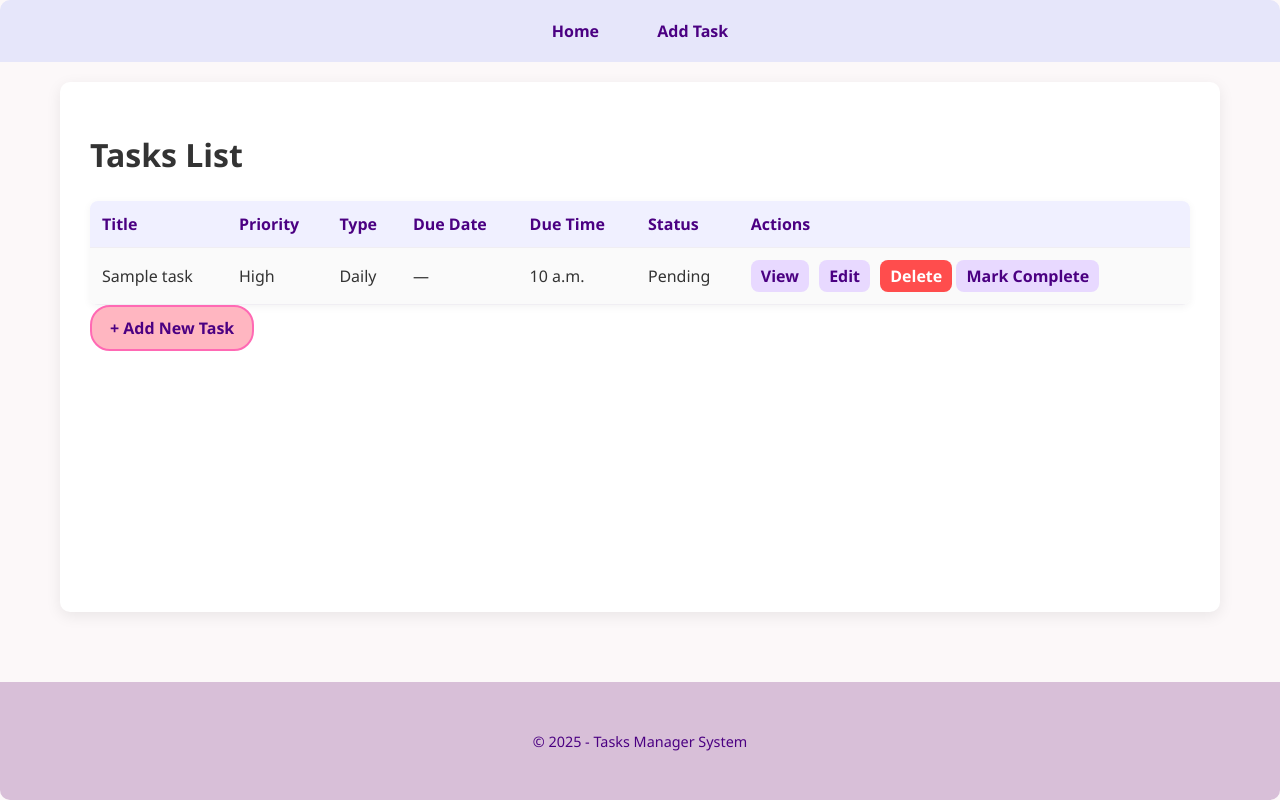
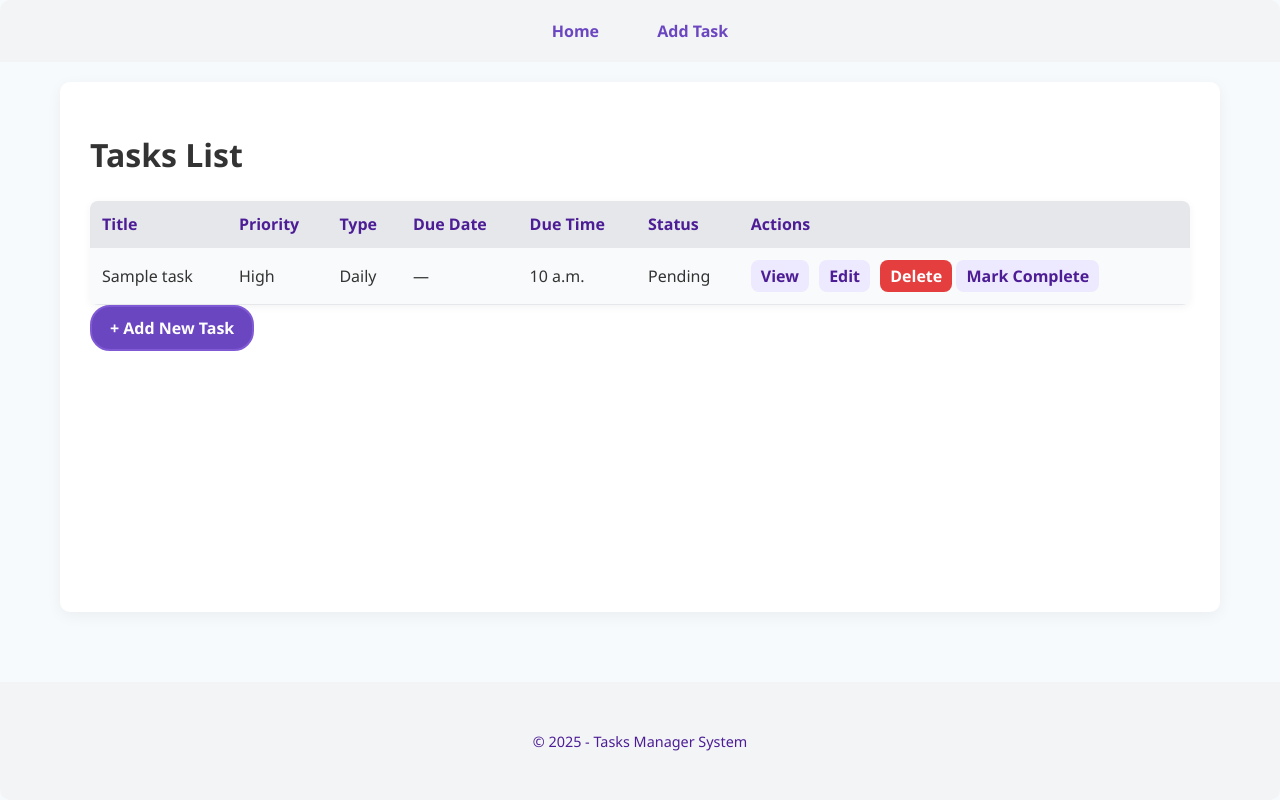
Before and after one commit to Bariqa1/taskproject, a Django app: page / in a window 1280 px wide. Run offline with Django 5.2, Linux system fonts and the light colour scheme; tables that the repository leaves empty hold one stand-in row (values such as "Sample post").

Commit message:
General updates and improvements

```diff
--- a/apps/static/css/styles.css
+++ b/apps/static/css/styles.css
@@ -3,7 +3,7 @@
 body {
     margin: 0;
     padding: 0;
-    background: #fcf8f9;
+    background: #F7FAFC;
     font-family: 'Segoe UI', Tahoma, Geneva, Verdana, sans-serif;
     color: #333;
 
@@ -14,14 +14,14 @@ body {
 }
 
 .status-done {
-    color: #0a8f34;
+    color: #38A169;
     font-weight: bold;
 }
 
 /* Form Styling */
 form label {
     font-weight: 600;
-    color: #4b0082;
+    color: #6B46C1;
 }
 
 form input,
@@ -30,7 +30,7 @@ form select {
     width: 100%;
     padding: 12px;
     margin-bottom: 15px;
-    border: 2px solid #eadaff;
+    border: 2px solid #E2E8F0;
     border-radius: 10px;
     font-size: 1rem;
     transition: border-color 0.2s ease;
@@ -39,14 +39,15 @@ form select {
 form input:focus,
 form textarea:focus,
 form select:focus {
-    border-color: #c77dff;
+    border-color: #6B46C1;
     outline: none;
-    box-shadow: 0 0 4px #d6b3ff;
+    box-shadow: 0 0 4px #C4B5FD;
 }
+
 /* ===== Links Styling ===== */
 
 a {
-    color: #4b0082;
+    color: #6B46C1;
     font-weight: bold;
     text-decoration: none;
     padding: 8px 12px;
@@ -55,15 +56,15 @@ a {
 }
 
 a:hover {
-    color: #ff69b4;
-    background: #fce1f1;
+    color: #4C1D95;
+    background: #EDE9FE;
 }
 
-/* Special link for "Add New Task" button-like */
+/* Button-like Add Task */
 a.add-btn {
-    background: #ffb6c1;
-    color: #4b0082;
-    border: 2px solid #ff69b4;
+    background: #6B46C1;
+    color: white;
+    border: 2px solid #805AD5;
     padding: 10px 18px;
     display: inline-block;
     border-radius: 20px;
@@ -71,34 +72,33 @@ a.add-btn {
 }
 
 a.add-btn:hover {
-    background: #ff69b4;
-    color: white;
+    background: #805AD5;
 }
 
 /* Action Links inside tables */
 .action-link {
     padding: 5px 10px;
-    background: #e8d9ff;
+    background: #EDE9FE;
+    color: #4C1D95;
     border-radius: 8px;
     margin-right: 6px;
     display: inline-block;
 }
 
 .action-link:hover {
-    background: #d0b3ff;
-    color: #4b0082;
+    background: #D6BCFA;
 }
 
 /* Delete link special style */
 a.delete-link {
     color: white;
-    background: #ff4d4d;
+    background: #E53E3E;
     padding: 5px 10px;
     border-radius: 8px;
 }
 
 a.delete-link:hover {
-    background: #c62828;
+    background: #C53030;
 }
 
 /* Container */
@@ -109,7 +109,7 @@ a.delete-link:hover {
     padding: 30px;
     background-color: white;
     border-radius: 10px;
-    box-shadow: 0 4px 15px rgba(0, 0, 0, 0.08);
+    box-shadow: 0 4px 15px rgba(0, 0, 0, 0.05);
 
     /* Allows content area to push footer down */
     flex-grow: 1;
@@ -117,51 +117,48 @@ a.delete-link:hover {
 
 /* ===== Header ===== */
 header {
-    background: #e6e6fa;
+    background: #F3F4F6;
     padding: 20px 0;
     text-align: center;
     border-radius: 10px 10px 0 0;
 }
 
 header nav a {
-    color: #4b0082;
+    color: #6B46C1;
     text-decoration: none;
     margin: 0 15px;
     font-weight: bold;
-    transition: color 0.3s ease;
+    transition: 0.3s ease;
 }
 
 header nav a:hover {
-    color: #ff69b4;
-    text-decoration: none;
+    color: #4C1D95;
 }
 
 /* ===== Buttons ===== */
 button {
-    background: #ffb6c1;
-    color: #4b0082;
+    background: #6B46C1;
+    color: white;
     padding: 10px 20px;
-    border: 2px solid #ff69b4;
+    border: 2px solid #805AD5;
     border-radius: 20px;
     cursor: pointer;
     font-weight: bold;
-    transition: background 0.3s ease, transform 0.2s ease;
+    transition: 0.3s ease;
 }
 
 button:hover {
-    background: #ff69b4;
-    color: white;
-    transform: translateY(-2px);
+    background: #805AD5;
 }
 
 button.delete {
-    background: #ff7f7f;
-    border-color: #ff4d4d;
+    background: #E53E3E;
+    border-color: #C53030;
     color: white;
 }
 
 button.delete:hover {
-    background: #ff4d4d;
+    background: #C53030;
 }
 
 /* ===== Tables ===== */
@@ -178,24 +175,24 @@ table {
 
 table th, table td {
     padding: 12px;
-    border-bottom: 1px solid #f0eef3;
+    border-bottom: 1px solid #E5E7EB;
 }
 
 table th {
-    background: #f0f0ff;
-    color: #4b0082;
+    background: #E5E7EB;
+    color: #4C1D95;
     text-align: left;
     font-weight: 600;
 }
 
 table tr:nth-child(even) {
-    background-color: #fafafa;
+    background-color: #F9FAFB;
 }
 
 /* ===== Footer ===== */
 footer {
-    background: #d8bfd8;
-    color: #4b0082;
+    background: #F3F4F6;
+    color: #4C1D95;
     text-align: center;
     padding: 35px;
     margin-top: 50px;
```
